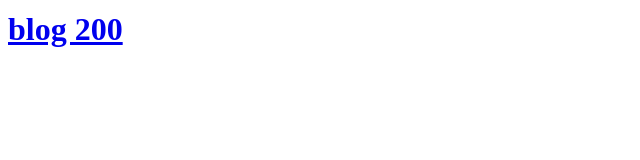
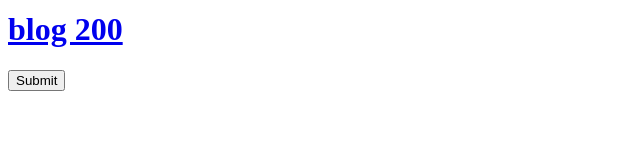
Before and after one commit to SayemAbdullah1/nextJS--exploring, a Next.js app: page /blog in a window 1280 px wide. Shown: the part 127-287 px from the top of the page, without its empty margins (0-640 px from the left). Built offline with nearby package versions, Linux system fonts and the light colour scheme.

Commit message:
programmically routing

```diff
--- a/pages/blog/index.js
+++ b/pages/blog/index.js
@@ -1,7 +1,12 @@
 import Link from 'next/link';
+import { useRouter } from 'next/router';
 import React from 'react';
 
 const Blog = ({blogId = 200}) => {
+    const router = useRouter()
+    const handleSubmit = () =>{
+        router.replace("/about")
+    }
     return (
         <div>
             <Link href="blog/1">
@@ -13,6 +18,7 @@ const Blog = ({blogId = 200}) => {
             <Link href={`/blog/${blogId}`} replace>
                 <h1>blog 200</h1>
             </Link>
+            <button onClick={handleSubmit}>Submit</button>
         </div>
     );
 };
```
